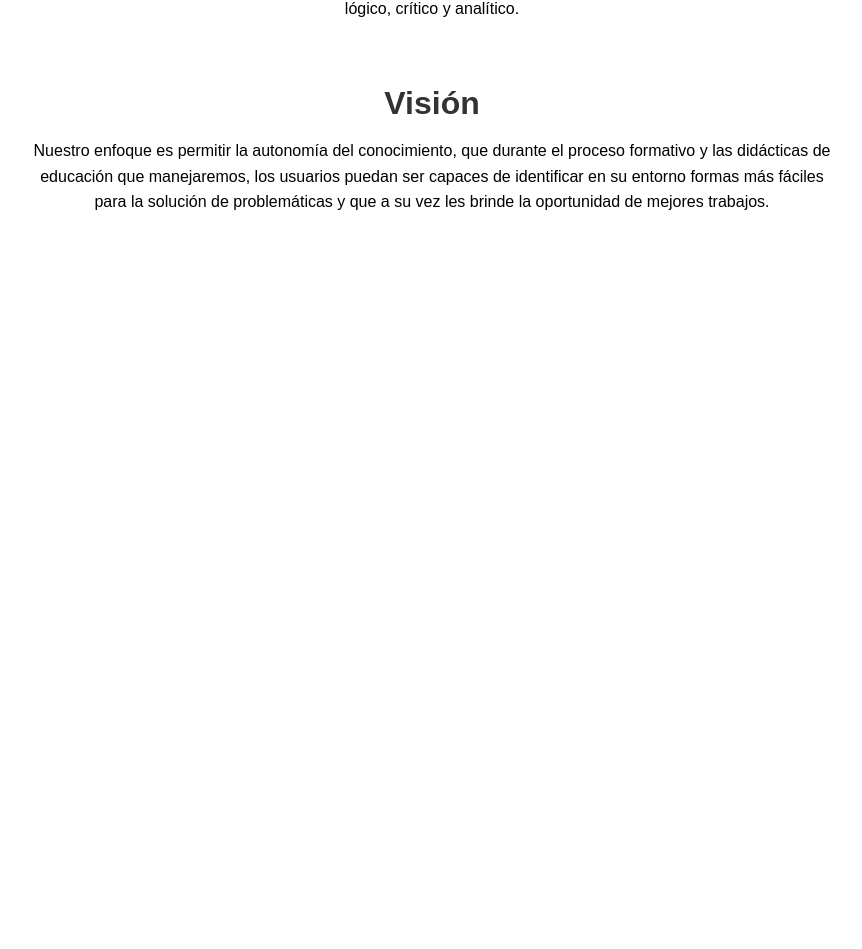
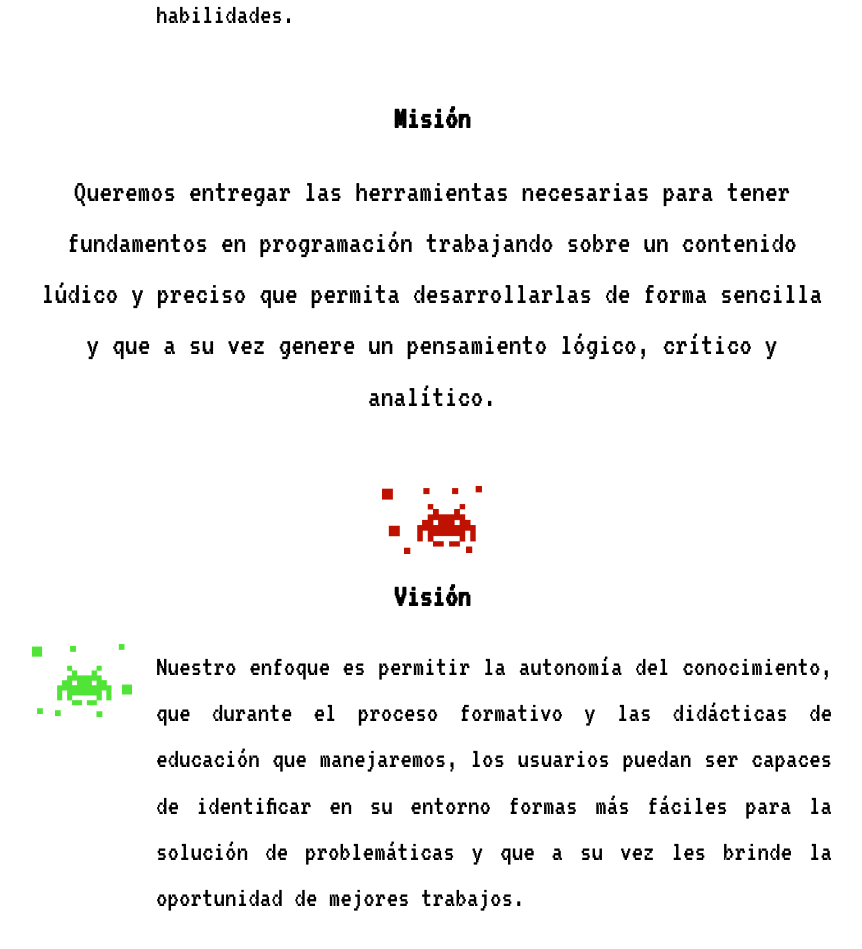
Before and after one commit to MarlonAngarita/Proyecto_final_v2, an Angular app in the folder Frontend/: page / in a window 1280 px wide. Shown: the part 1193-2142 px from the top of the page, without its empty margins (208-1070 px from the left). Before the commit the page ends 1536 px from the top, so only its background shows below. Built offline with nearby package versions, Linux system fonts and the light colour scheme.

Commit message:
actualizacion letra e imagenes

```diff
--- a/Frontend/src/app/pages/inicio.css
+++ b/Frontend/src/app/pages/inicio.css
@@ -2,6 +2,10 @@
   display: block;
   margin: 0;
   padding: 0;
+}
+
+body, h2, p, nav a {
+  font-family: 'VT323', monospace;
 }
 
 .inicio {
@@ -51,7 +55,7 @@
 .inicio nav a {
   margin: 0 1rem;
   text-decoration: none;
-  font-weight: bold;
+  font-size: 1.7rem;
   color: #f8c400;
   transition: text-shadow 0.3s;
   cursor: pointer;
@@ -98,11 +102,42 @@
 
 .info-extra h2 {
   font-size: 2rem;
-  color: #333;
+  color: #000000;
   margin-bottom: 1rem;
 }
 
 .info-extra p {
-  font-size: 1rem;
+  font-size: 2rem;
   line-height: 1.6;
 }
+
+.contenedor-parrafo {
+  display: flex;
+  align-items: flex-start;
+  justify-content: center;
+  gap: 1.5rem;
+  flex-wrap: wrap;
+  text-align: justify;
+  margin-top: 2rem;
+}
+
+.contenedor-parrafo p {
+  flex: 1 1 500px;
+  font-size: 1.8rem;
+  margin: 0;
+  line-height: 1.6;
+}
+
+.decoracion {
+  width: 100px;
+  height: auto;
+  flex-shrink: 0;
+}
+
+.decoracion.izquierda {
+  order: -1;
+}
+
+.decoracion.derecha {
+  order: 1;
+}
--- a/Frontend/src/app/pages/inicio.html
+++ b/Frontend/src/app/pages/inicio.html
@@ -18,25 +18,39 @@
 
 <section class="info-extra">
   <div class="bloque">
-    <h2>¿Quiénes somos?</h2>
+    <h2>Quiénes somos</h2>
+
+    <div class="contenedor-parrafo">
+      <img src="/assets/azul.png" alt="Decoración azul" class="decoracion izquierda" />
+
     <p>Somos una empresa desarrolladora de software, que permite mediante módulos didácticos y/o
           lúdicos fortalecer las habilidades blandas que se apunta en la idea principal, apostando a
           un entorno amigable para el usuario y que genera estímulos necesarios para adoptar dichas
           habilidades.</p>
+    </div>
   </div>
 
   <div class="bloque">
     <h2>Misión</h2>
+
     <p>Queremos entregar las herramientas necesarias para tener fundamentos en programación
           trabajando sobre un contenido lúdico y preciso que permita desarrollarlas de forma
           sencilla y que a su vez genere un pensamiento lógico, crítico y analítico.</p>
+    </div>
+  <div class="contenedor-parrafo">
+      <img src="/assets/rojo.png" alt="Decoración rojo" class="decoracion derecha" />
   </div>
 
   <div class="bloque">
     <h2>Visión</h2>
+
+    <div class="contenedor-parrafo">
+      <img src="/assets/verde.png" alt="Decoración verde" class="decoracion izquierda" />
+
     <p>Nuestro enfoque es permitir la autonomía del conocimiento, que durante el proceso
           formativo y las didácticas de educación que manejaremos, los usuarios puedan ser capaces
           de identificar en su entorno formas más fáciles para la solución de problemáticas y que a
           su vez les brinde la oportunidad de mejores trabajos.</p>
+    </div>
   </div>
 </section>
--- a/Frontend/src/styles.css
+++ b/Frontend/src/styles.css
@@ -3,3 +3,15 @@ html, body {
   padding: 0;
   height: 100%;
 }
+
+@font-face {
+  font-family: 'Gagalin';
+  src: url('/assets/fonts/Gagalin-Regular.otf') format('opentype');
+  font-weight: normal;
+}
+
+@font-face {
+  font-family: 'VT323';
+  src: url('/assets/fonts/VT323-Regular.ttf') format('truetype');
+  font-weight: normal;
+}
```
Also changed, not shown: Frontend/public/assets/fonts/Gagalin-Regular.otf (added), Frontend/public/assets/fonts/VT323-Regular.ttf (added).
